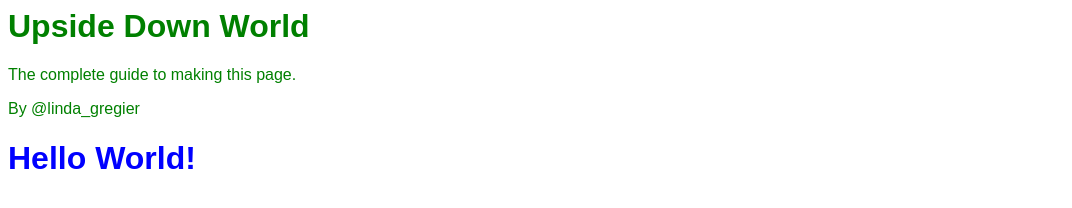
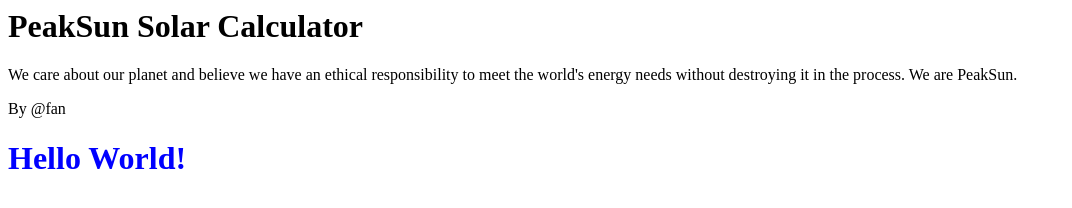
Before and after one commit to lgregier/PeakSolar-Project, a plain HTML site: page index.html in a window 1280 px wide. Shown: the whole page, without its empty margins (0-1072 px from the left). Drawn offline with Linux system fonts and the light colour scheme.

Commit message:
changed content

```diff
--- a/index.html
+++ b/index.html
@@ -1,6 +1,6 @@
-<h1>Upside Down World</h1>
-<p>The complete guide to making this page.</p><p>By @linda_gregier</p>
-<style>
+<h1>PeakSun Solar Calculator</h1>
+<p>We care about our planet and believe we have an ethical responsibility to meet the world's energy needs without destroying it in the process. We are PeakSun.</p><p>By @fan</p>
+<style>We care about our planet and believe we have an ethical responsibility to meet the world's energy needs without destroying it in the process. We are PeakSun
   body {
     background-color: white;
     font-family: Arial;
```
